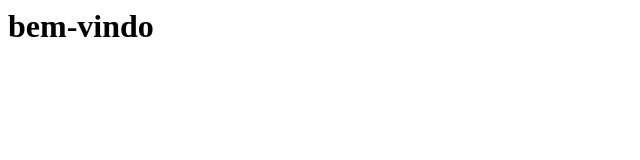
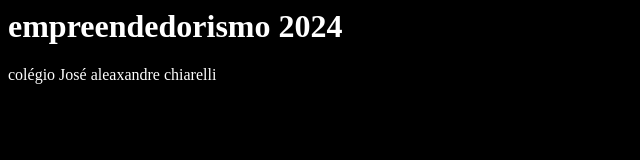
Before and after one commit to Aghata07/Landingpage, a plain HTML site: page index.html in a window 1280 px wide. Shown: the whole page, without its empty margins (0-640 px from the left). Drawn offline with Linux system fonts and the light colour scheme.

Commit message:
Update index.html

```diff
--- a/index.html
+++ b/index.html
@@ -1 +1,18 @@
-<h1>bem-vindo</h1>
+<!doctpye html>
+<html>
+  <head>
+    <style>
+body{
+  background-color:black;
+  color:white;
+}
+     </style>
+  </head>
+  <body>
+    <div>
+      <h1>empreendedorismo 2024
+      </h3>colégio José aleaxandre chiarelli</h3>
+    </div>
+  </body>
+
+</html>
```
